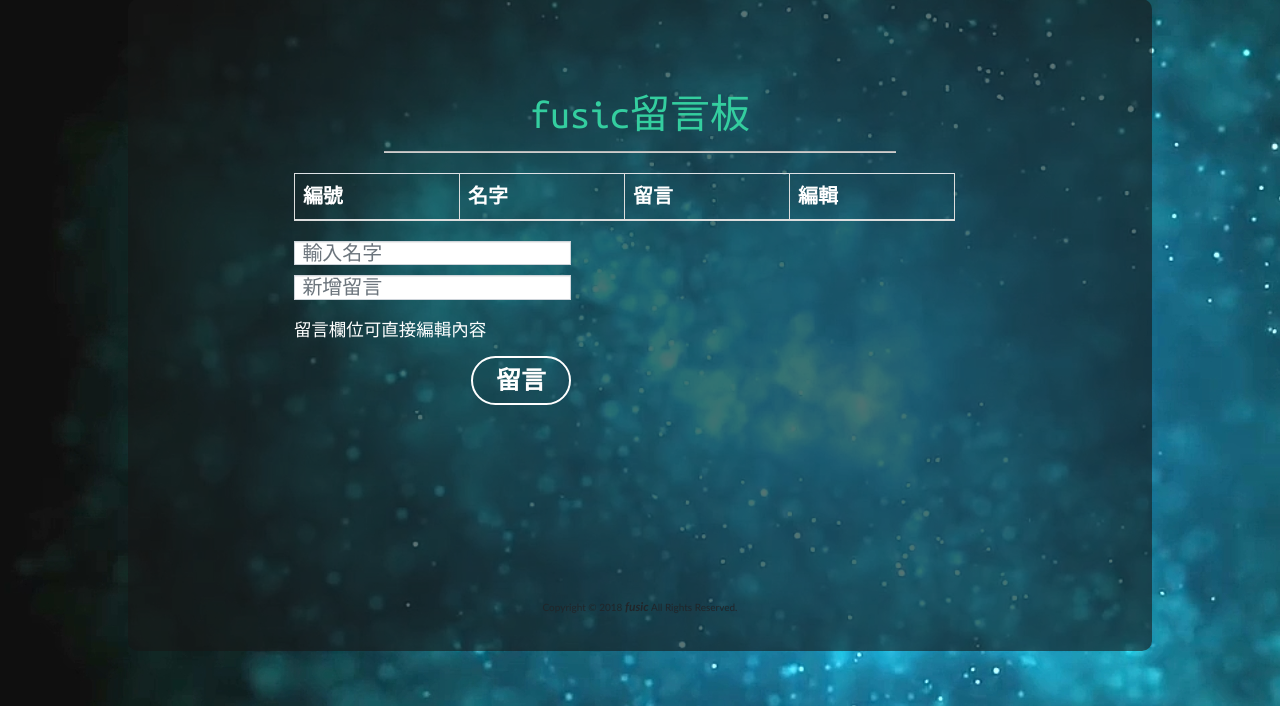
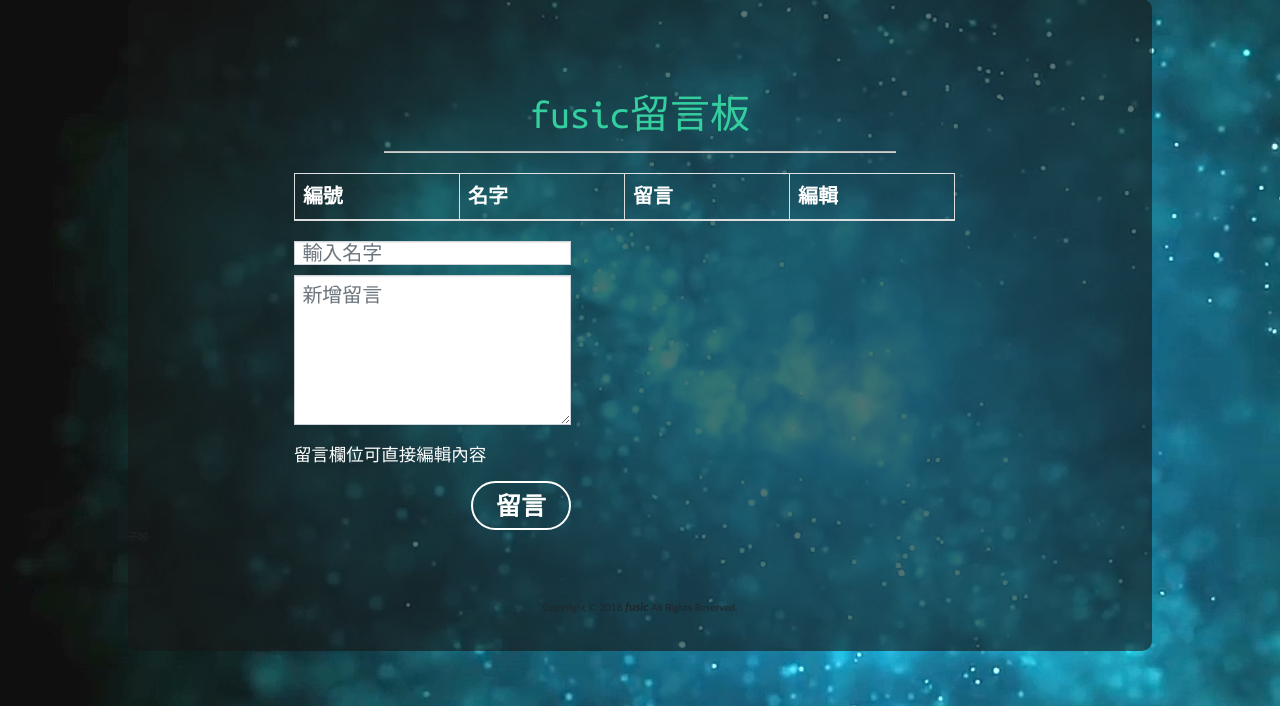
Before and after one commit to aienteam4/team4project, a Django app: page /message/ in a window 1280 px wide. Shown: the part 94-800 px from the top of the page. Run offline with Django 3.2, Linux system fonts and the light colour scheme; data that the repository does not hold is empty; some libraries are stand-ins or nearby versions.

Commit message:
message 新增textarea功能

```diff
--- a/virtual/team4/message/templates/home.html
+++ b/virtual/team4/message/templates/home.html
@@ -99,6 +99,9 @@ tr{
 .th{
   width: 200px;
 }
+#content{
+  height:150px;
+}
 </style>
 {% endblock %}
 {% block content %}
@@ -132,7 +135,7 @@ tr{
       </div>
       <div class="input-group">
         <!-- <label for="inputtext">content</label> -->
-        <input type="text" class="form-control" id="content" placeholder="新增留言">
+        <textarea type="text" class="form-control" id="content" placeholder="新增留言"></textarea>
       </div>
       <div class="edit"><h3 style="color:white" >留言欄位可直接編輯內容</h3></div>
       <div><button type="button" id="btnsubmit" class="btn btn-primary">留言</button>
@@ -145,15 +148,11 @@ tr{
 {% block scripts %}
 <script src="https://cdnjs.cloudflare.com/ajax/libs/popper.js/1.14.3/umd/popper.min.js" integrity="sha384-ZMP7rVo3mIykV+2+9J3UJ46jBk0WLaUAdn689aCwoqbBJiSnjAK/l8WvCWPIPm49" crossorigin="anonymous"></script>  <!-- 子越  -->
 
-<script src="https://code.jquery.com/jquery-3.3.1.min.js" integrity="sha256-FgpCb/KJQlLNfOu91ta32o/NMZxltwRo8QtmkMRdAu8=" crossorigin="anonymous"></script> <!-- 子越  -->
+<script src="https://code.jquery.com/jquery-3.3.1.min.js" integrity="sha256-FgpCb/KJQlLNfOu91ta32o/NMZxltwRo8QtmkMRdAu8=" crossorigin="anonymous"></script> 子越
 
 <script src="https://stackpath.bootstrapcdn.com/bootstrap/4.1.3/js/bootstrap.min.js" integrity="sha384-ChfqqxuZUCnJSK3+MXmPNIyE6ZbWh2IMqE241rYiqJxyMiZ6OW/JmZQ5stwEULTy" crossorigin="anonymous"></script>  <!-- 子越  -->
 
-<script src="https://code.jquery.com/jquery-3.3.1.min.js"
-  integrity="sha256-FgpCb/KJQlLNfOu91ta32o/NMZxltwRo8QtmkMRdAu8="
-  crossorigin="anonymous"></script>  <!-- 子越  -->
-
-<script src="/static/js/jquery.dataTables.min.js"></script>  <!-- 子越  -->
+<!-- <script src="/static/js/jquery.dataTables.min.js"></script>  子越  -->
 
 <script src="//code.jquery.com/jquery-1.11.1.min.js"></script>
 
@@ -237,7 +236,7 @@ $('#commentlist>tbody').on('click','button:nth-child(1)',function(){
         "content":content
         };
         // var content = $(this).parents('tr').find('td:nth-child(3)').empty();
-        console.log(datas)
+        // console.log(datas)
         // "modelnumber": modelnumber,
         // "modelname": modelname,
         // "description": description,
@@ -251,7 +250,7 @@ $('#commentlist>tbody').on('click','button:nth-child(1)',function(){
           //  if (data == 1){
 
           //  }
-           console.log(data)
+            console.log(data)
            loadcomment();
         });
           //重新載入產品
```
